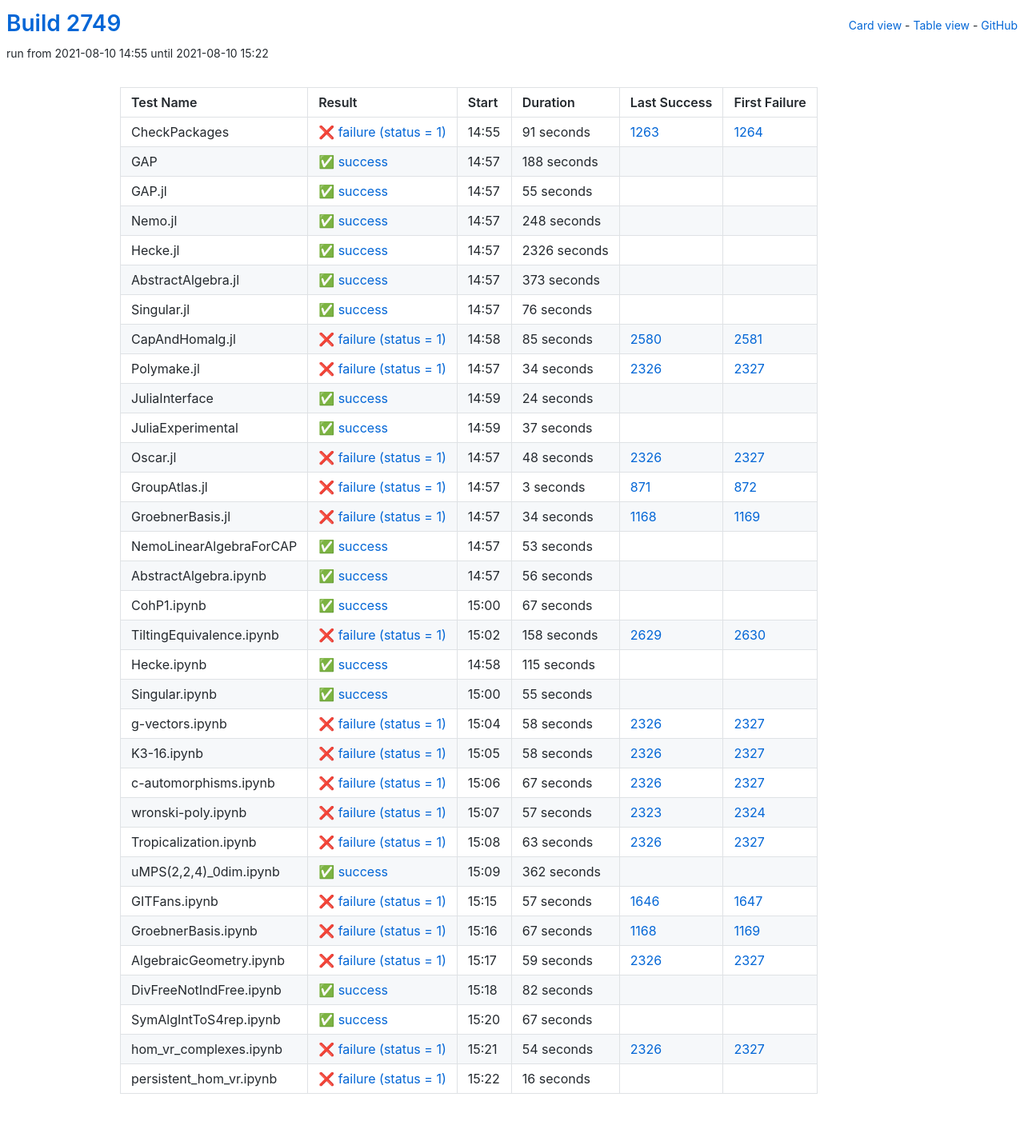
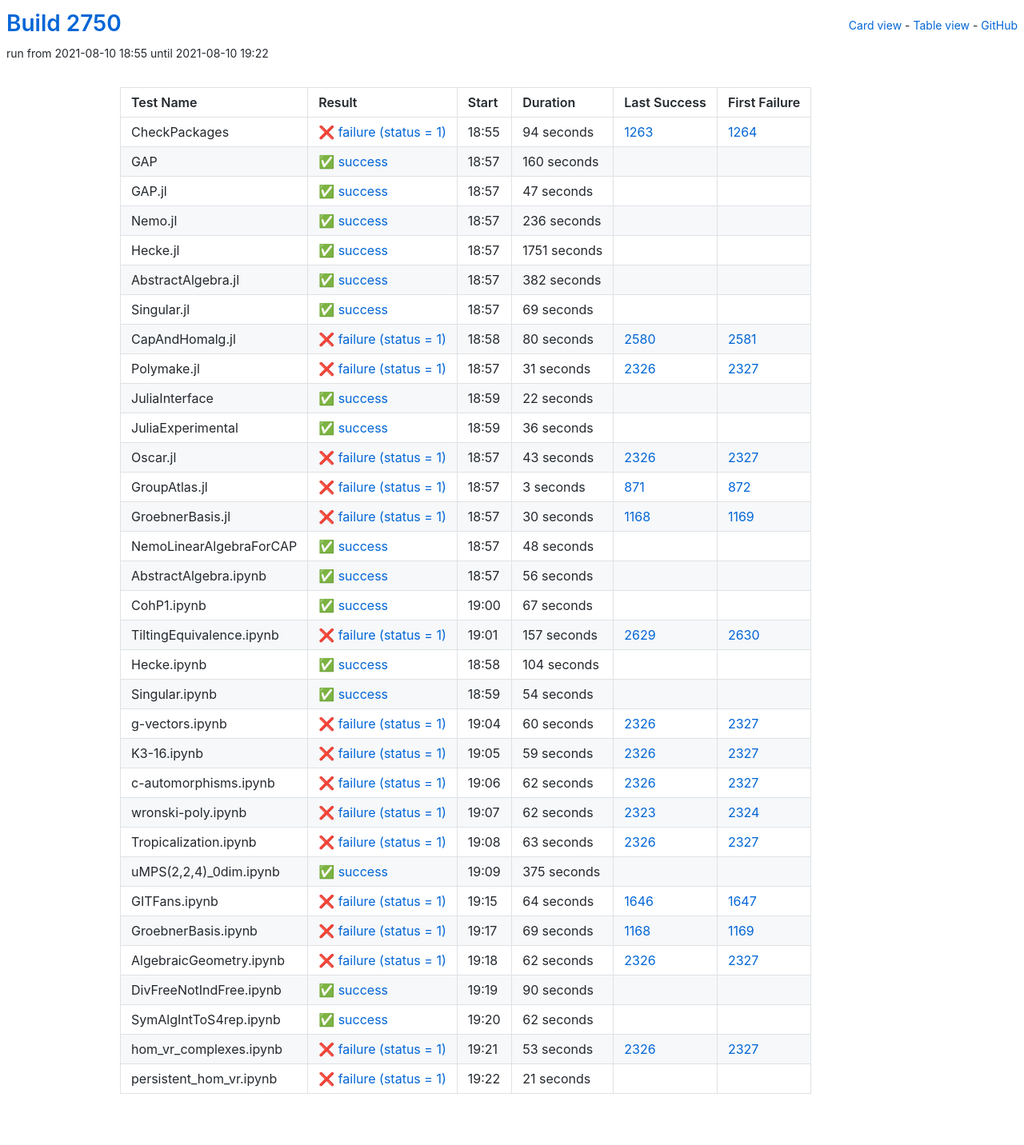
Before and after one commit to oscar-system/oscar-ci-status-stable, a Jekyll site: the page built from table.html, in a window 1280 px wide. Shown: the whole page at 80% size. Built offline with Jekyll 4.4.1, drawn with Linux system fonts in a browser that asks for light colours.

Commit message:
Build #2750

```diff
--- a/_data/ci.yml
+++ b/_data/ci.yml
@@ -1,6 +1,6 @@
 ---
-build: 2749
-build_url: https://oscarci.mathematik.uni-kl.de/job/oscar-stable/2749/
+build: 2750
+build_url: https://oscarci.mathematik.uni-kl.de/job/oscar-stable/2750/
 job: oscar-stable
 organization: oscar-system
 repo: oscar-ci-status-stable
@@ -8,152 +8,152 @@ repourl: https://github.com/oscar-system/oscar-ci-status-stable
 tests:
 - name: CheckPackages
   id: checkpackages
-  log: https://oscarci.mathematik.uni-kl.de/job/oscar-stable/2749/artifact/logs/build-2749/CheckPackages.log
-  start: 2021-08-10 14:55
+  log: https://oscarci.mathematik.uni-kl.de/job/oscar-stable/2750/artifact/logs/build-2750/CheckPackages.log
+  start: 2021-08-10 18:55
   success: false
   exitcode: 1
   status: failure
-  duration: 91
+  duration: 94
   last_success: 1263
   last_success_url: https://oscarci.mathematik.uni-kl.de/job/oscar-stable/1263/
   first_failure: 1264
   first_failure_url: https://oscarci.mathematik.uni-kl.de/job/oscar-stable/1264/
 - name: GAP
   id: gap
-  log: https://oscarci.mathematik.uni-kl.de/job/oscar-stable/2749/artifact/logs/build-2749/GAP.log
-  start: 2021-08-10 14:57
+  log: https://oscarci.mathematik.uni-kl.de/job/oscar-stable/2750/artifact/logs/build-2750/GAP.log
+  start: 2021-08-10 18:57
   success: true
   exitcode: 0
   status: success
-  duration: 188
+  duration: 160
   last_success: false
   last_success_url:
   first_failure: false
   first_failure_url:
 - name: GAP.jl
   id: gap-jl
-  log: https://oscarci.mathematik.uni-kl.de/job/oscar-stable/2749/artifact/logs/build-2749/GAP.jl.log
-  start: 2021-08-10 14:57
+  log: https://oscarci.mathematik.uni-kl.de/job/oscar-stable/2750/artifact/logs/build-2750/GAP.jl.log
+  start: 2021-08-10 18:57
   success: true
   exitcode: 0
   status: success
-  duration: 55
+  duration: 47
   last_success: false
   last_success_url:
   first_failure: false
   first_failure_url:
 - name: Nemo.jl
   id: nemo-jl
-  log: https://oscarci.mathematik.uni-kl.de/job/oscar-stable/2749/artifact/logs/build-2749/Nemo.jl.log
-  start: 2021-08-10 14:57
+  log: https://oscarci.mathematik.uni-kl.de/job/oscar-stable/2750/artifact/logs/build-2750/Nemo.jl.log
+  start: 2021-08-10 18:57
   success: true
   exitcode: 0
   status: success
-  duration: 248
+  duration: 236
   last_success: false
   last_success_url:
   first_failure: false
   first_failure_url:
 - name: Hecke.jl
   id: hecke-jl
-  log: https://oscarci.mathematik.uni-kl.de/job/oscar-stable/2749/artifact/logs/build-2749/Hecke.jl.log
-  start: 2021-08-10 14:57
+  log: https://oscarci.mathematik.uni-kl.de/job/oscar-stable/2750/artifact/logs/build-2750/Hecke.jl.log
+  start: 2021-08-10 18:57
   success: true
   exitcode: 0
   status: success
-  duration: 2326
+  duration: 1751
   last_success: false
   last_success_url:
   first_failure: false
   first_failure_url:
 - name: AbstractAlgebra.jl
   id: abstractalgebra-jl
-  log: https://oscarci.mathematik.uni-kl.de/job/oscar-stable/2749/artifact/logs/build-2749/AbstractAlgebra.jl.log
-  start: 2021-08-10 14:57
+  log: https://oscarci.mathematik.uni-kl.de/job/oscar-stable/2750/artifact/logs/build-2750/AbstractAlgebra.jl.log
+  start: 2021-08-10 18:57
   success: true
   exitcode: 0
   status: success
-  duration: 373
+  duration: 382
   last_success: false
   last_success_url:
   first_failure: false
   first_failure_url:
 - name: Singular.jl
   id: singular-jl
-  log: https://oscarci.mathematik.uni-kl.de/job/oscar-stable/2749/artifact/logs/build-2749/Singular.jl.log
-  start: 2021-08-10 14:57
+  log: https://oscarci.mathematik.uni-kl.de/job/oscar-stable/2750/artifact/logs/build-2750/Singular.jl.log
+  start: 2021-08-10 18:57
   success: true
   exitcode: 0
   status: success
-  duration: 76
+  duration: 69
   last_success: false
   last_success_url:
   first_failure: false
   first_failure_url:
 - name: CapAndHomalg.jl
   id: capandhomalg-jl
-  log: https://oscarci.mathematik.uni-kl.de/job/oscar-stable/2749/artifact/logs/build-2749/CapAndHomalg.jl.log
-  start: 2021-08-10 14:58
+  log: https://oscarci.mathematik.uni-kl.de/job/oscar-stable/2750/artifact/logs/build-2750/CapAndHomalg.jl.log
+  start: 2021-08-10 18:58
   success: false
   exitcode: 1
   status: failure
-  duration: 85
+  duration: 80
   last_success: 2580
   last_success_url: https://oscarci.mathematik.uni-kl.de/job/oscar-stable/2580/
   first_failure: 2581
   first_failure_url: https://oscarci.mathematik.uni-kl.de/job/oscar-stable/2581/
 - name: Polymake.jl
   id: polymake-jl
-  log: https://oscarci.mathematik.uni-kl.de/job/oscar-stable/2749/artifact/logs/build-2749/Polymake.jl.log
-  start: 2021-08-10 14:57
+  log: https://oscarci.mathematik.uni-kl.de/job/oscar-stable/2750/artifact/logs/build-2750/Polymake.jl.log
+  start: 2021-08-10 18:57
   success: false
   exitcode: 1
   status: failure
-  duration: 34
+  duration: 31
   last_success: 2326
   last_success_url: https://oscarci.mathematik.uni-kl.de/job/oscar-stable/2326/
   first_failure: 2327
   first_failure_url: https://oscarci.mathematik.uni-kl.de/job/oscar-stable/2327/
 - name: JuliaInterface
   id: juliainterface
-  log: https://oscarci.mathematik.uni-kl.de/job/oscar-stable/2749/artifact/logs/build-2749/JuliaInterface.log
-  start: 2021-08-10 14:59
+  log: https://oscarci.mathematik.uni-kl.de/job/oscar-stable/2750/artifact/logs/build-2750/JuliaInterface.log
+  start: 2021-08-10 18:59
   success: true
   exitcode: 0
   status: success
-  duration: 24
+  duration: 22
   last_success: false
   last_success_url:
   first_failure: false
   first_failure_url:
 - name: JuliaExperimental
   id: juliaexperimental
-  log: https://oscarci.mathematik.uni-kl.de/job/oscar-stable/2749/artifact/logs/build-2749/JuliaExperimental.log
-  start: 2021-08-10 14:59
+  log: https://oscarci.mathematik.uni-kl.de/job/oscar-stable/2750/artifact/logs/build-2750/JuliaExperimental.log
+  start: 2021-08-10 18:59
   success: true
   exitcode: 0
   status: success
-  duration: 37
+  duration: 36
   last_success: false
   last_success_url:
   first_failure: false
   first_failure_url:
 - name: Oscar.jl
   id: oscar-jl
-  log: https://oscarci.mathematik.uni-kl.de/job/oscar-stable/2749/artifact/logs/build-2749/Oscar.jl.log
-  start: 2021-08-10 14:57
+  log: https://oscarci.mathematik.uni-kl.de/job/oscar-stable/2750/artifact/logs/build-2750/Oscar.jl.log
+  start: 2021-08-10 18:57
   success: false
   exitcode: 1
   status: failure
-  duration: 48
+  duration: 43
   last_success: 2326
   last_success_url: https://oscarci.mathematik.uni-kl.de/job/oscar-stable/2326/
   first_failure: 2327
   first_failure_url: https://oscarci.mathematik.uni-kl.de/job/oscar-stable/2327/
 - name: GroupAtlas.jl
   id: groupatlas-jl
-  log: https://oscarci.mathematik.uni-kl.de/job/oscar-stable/2749/artifact/logs/build-2749/GroupAtlas.jl.log
-  start: 2021-08-10 14:57
+  log: https://oscarci.mathematik.uni-kl.de/job/oscar-stable/2750/artifact/logs/build-2750/GroupAtlas.jl.log
+  start: 2021-08-10 18:57
   success: false
   exitcode: 1
   status: failure
@@ -164,32 +164,32 @@ tests:
   first_failure_url: https://oscarci.mathematik.uni-kl.de/job/oscar-stable/872/
 - name: GroebnerBasis.jl
   id: groebnerbasis-jl
-  log: https://oscarci.mathematik.uni-kl.de/job/oscar-stable/2749/artifact/logs/build-2749/GroebnerBasis.jl.log
-  start: 2021-08-10 14:57
+  log: https://oscarci.mathematik.uni-kl.de/job/oscar-stable/2750/artifact/logs/build-2750/GroebnerBasis.jl.log
+  start: 2021-08-10 18:57
   success: false
   exitcode: 1
   status: failure
-  duration: 34
+  duration: 30
   last_success: 1168
   last_success_url: https://oscarci.mathematik.uni-kl.de/job/oscar-stable/1168/
   first_failure: 1169
   first_failure_url: https://oscarci.mathematik.uni-kl.de/job/oscar-stable/1169/
 - name: NemoLinearAlgebraForCAP
   id: nemolinearalgebraforcap
-  log: https://oscarci.mathematik.uni-kl.de/job/oscar-stable/2749/artifact/logs/build-2749/NemoLinearAlgebraForCAP.log
-  start: 2021-08-10 14:57
+  log: https://oscarci.mathematik.uni-kl.de/job/oscar-stable/2750/artifact/logs/build-2750/NemoLinearAlgebraForCAP.log
+  start: 2021-08-10 18:57
   success: true
   exitcode: 0
   status: success
-  duration: 53
+  duration: 48
   last_success: false
   last_success_url:
   first_failure: false
   first_failure_url:
 - name: AbstractAlgebra.ipynb
   id: abstractalgebra-ipynb
-  log: https://oscarci.mathematik.uni-kl.de/job/oscar-stable/2749/artifact/logs/build-2749/AbstractAlgebra.ipynb.log
-  start: 2021-08-10 14:57
+  log: https://oscarci.mathematik.uni-kl.de/job/oscar-stable/2750/artifact/logs/build-2750/AbstractAlgebra.ipynb.log
+  start: 2021-08-10 18:57
   success: true
   exitcode: 0
   status: success
@@ -200,8 +200,8 @@ tests:
   first_failure_url:
 - name: CohP1.ipynb
   id: cohp1-ipynb
-  log: https://oscarci.mathematik.uni-kl.de/job/oscar-stable/2749/artifact/logs/build-2749/CohP1.ipynb.log
-  start: 2021-08-10 15:00
+  log: https://oscarci.mathematik.uni-kl.de/job/oscar-stable/2750/artifact/logs/build-2750/CohP1.ipynb.log
+  start: 2021-08-10 19:00
   success: true
   exitcode: 0
   status: success
@@ -212,92 +212,92 @@ tests:
   first_failure_url:
 - name: TiltingEquivalence.ipynb
   id: tiltingequivalence-ipynb
-  log: https://oscarci.mathematik.uni-kl.de/job/oscar-stable/2749/artifact/logs/build-2749/TiltingEquivalence.ipynb.log
-  start: 2021-08-10 15:02
+  log: https://oscarci.mathematik.uni-kl.de/job/oscar-stable/2750/artifact/logs/build-2750/TiltingEquivalence.ipynb.log
+  start: 2021-08-10 19:01
   success: false
   exitcode: 1
   status: failure
-  duration: 158
+  duration: 157
   last_success: 2629
   last_success_url: https://oscarci.mathematik.uni-kl.de/job/oscar-stable/2629/
   first_failure: 2630
   first_failure_url: https://oscarci.mathematik.uni-kl.de/job/oscar-stable/2630/
 - name: Hecke.ipynb
   id: hecke-ipynb
-  log: https://oscarci.mathematik.uni-kl.de/job/oscar-stable/2749/artifact/logs/build-2749/Hecke.ipynb.log
-  start: 2021-08-10 14:58
+  log: https://oscarci.mathematik.uni-kl.de/job/oscar-stable/2750/artifact/logs/build-2750/Hecke.ipynb.log
+  start: 2021-08-10 18:58
   success: true
   exitcode: 0
   status: success
-  duration: 115
+  duration: 104
   last_success: false
   last_success_url:
   first_failure: false
   first_failure_url:
 - name: Singular.ipynb
   id: singular-ipynb
-  log: https://oscarci.mathematik.uni-kl.de/job/oscar-stable/2749/artifact/logs/build-2749/Singular.ipynb.log
-  start: 2021-08-10 15:00
+  log: https://oscarci.mathematik.uni-kl.de/job/oscar-stable/2750/artifact/logs/build-2750/Singular.ipynb.log
+  start: 2021-08-10 18:59
   success: true
   exitcode: 0
   status: success
-  duration: 55
+  duration: 54
   last_success: false
   last_success_url:
   first_failure: false
   first_failure_url:
 - name: g-vectors.ipynb
   id: g-vectors-ipynb
-  log: https://oscarci.mathematik.uni-kl.de/job/oscar-stable/2749/artifact/logs/build-2749/g-vectors.ipynb.log
-  start: 2021-08-10 15:04
+  log: https://oscarci.mathematik.uni-kl.de/job/oscar-stable/2750/artifact/logs/build-2750/g-vectors.ipynb.log
+  start: 2021-08-10 19:04
   success: false
   exitcode: 1
   status: failure
-  duration: 58
+  duration: 60
   last_success: 2326
   last_success_url: https://oscarci.mathematik.uni-kl.de/job/oscar-stable/2326/
   first_failure: 2327
   first_failure_url: https://oscarci.mathematik.uni-kl.de/job/oscar-stable/2327/
 - name: K3-16.ipynb
   id: k3-16-ipynb
-  log: https://oscarci.mathematik.uni-kl.de/job/oscar-stable/2749/artifact/logs/build-2749/K3-16.ipynb.log
-  start: 2021-08-10 15:05
+  log: https://oscarci.mathematik.uni-kl.de/job/oscar-stable/2750/artifact/logs/build-2750/K3-16.ipynb.log
+  start: 2021-08-10 19:05
   success: false
   exitcode: 1
   status: failure
-  duration: 58
+  duration: 59
   last_success: 2326
   last_success_url: https://oscarci.mathematik.uni-kl.de/job/oscar-stable/2326/
   first_failure: 2327
   first_failure_url: https://oscarci.mathematik.uni-kl.de/job/oscar-stable/2327/
 - name: c-automorphisms.ipynb
   id: c-automorphisms-ipynb
-  log: https://oscarci.mathematik.uni-kl.de/job/oscar-stable/2749/artifact/logs/build-2749/c-automorphisms.ipynb.log
-  start: 2021-08-10 15:06
+  log: https://oscarci.mathematik.uni-kl.de/job/oscar-stable/2750/artifact/logs/build-2750/c-automorphisms.ipynb.log
+  start: 2021-08-10 19:06
   success: false
   exitcode: 1
   status: failure
-  duration: 67
+  duration: 62
   last_success: 2326
   last_success_url: https://oscarci.mathematik.uni-kl.de/job/oscar-stable/2326/
   first_failure: 2327
   first_failure_url: https://oscarci.mathematik.uni-kl.de/job/oscar-stable/2327/
 - name: wronski-poly.ipynb
   id: wronski-poly-ipynb
-  log: https://oscarci.mathematik.uni-kl.de/job/oscar-stable/2749/artifact/logs/build-2749/wronski-poly.ipynb.log
-  start: 2021-08-10 15:07
+  log: https://oscarci.mathematik.uni-kl.de/job/oscar-stable/2750/artifact/logs/build-2750/wronski-poly.ipynb.log
+  start: 2021-08-10 19:07
   success: false
   exitcode: 1
   status: failure
-  duration: 57
+  duration: 62
   last_success: 2323
   last_success_url: https://oscarci.mathematik.uni-kl.de/job/oscar-stable/2323/
   first_failure: 2324
   first_failure_url: https://oscarci.mathematik.uni-kl.de/job/oscar-stable/2324/
 - name: Tropicalization.ipynb
   id: tropicalization-ipynb
-  log: https://oscarci.mathematik.uni-kl.de/job/oscar-stable/2749/artifact/logs/build-2749/Tropicalization.ipynb.log
-  start: 2021-08-10 15:08
+  log: https://oscarci.mathematik.uni-kl.de/job/oscar-stable/2750/artifact/logs/build-2750/Tropicalization.ipynb.log
+  start: 2021-08-10 19:08
   success: false
   exitcode: 1
   status: failure
@@ -308,96 +308,96 @@ tests:
   first_failure_url: https://oscarci.mathematik.uni-kl.de/job/oscar-stable/2327/
 - name: uMPS(2,2,4)_0dim.ipynb
   id: umps-2-2-4-0dim-ipynb
-  log: https://oscarci.mathematik.uni-kl.de/job/oscar-stable/2749/artifact/logs/build-2749/uMPS-2-2-4-_0dim.ipynb.log
-  start: 2021-08-10 15:09
+  log: https://oscarci.mathematik.uni-kl.de/job/oscar-stable/2750/artifact/logs/build-2750/uMPS-2-2-4-_0dim.ipynb.log
+  start: 2021-08-10 19:09
   success: true
   exitcode: 0
   status: success
-  duration: 362
+  duration: 375
   last_success: false
   last_success_url:
   first_failure: false
   first_failure_url:
 - name: GITFans.ipynb
   id: gitfans-ipynb
-  log: https://oscarci.mathematik.uni-kl.de/job/oscar-stable/2749/artifact/logs/build-2749/GITFans.ipynb.log
-  start: 2021-08-10 15:15
+  log: https://oscarci.mathematik.uni-kl.de/job/oscar-stable/2750/artifact/logs/build-2750/GITFans.ipynb.log
+  start: 2021-08-10 19:15
   success: false
   exitcode: 1
   status: failure
-  duration: 57
+  duration: 64
   last_success: 1646
   last_success_url: https://oscarci.mathematik.uni-kl.de/job/oscar-stable/1646/
   first_failure: 1647
   first_failure_url: https://oscarci.mathematik.uni-kl.de/job/oscar-stable/1647/
 - name: GroebnerBasis.ipynb
   id: groebnerbasis-ipynb
-  log: https://oscarci.mathematik.uni-kl.de/job/oscar-stable/2749/artifact/logs/build-2749/GroebnerBasis.ipynb.log
-  start: 2021-08-10 15:16
+  log: https://oscarci.mathematik.uni-kl.de/job/oscar-stable/2750/artifact/logs/build-2750/GroebnerBasis.ipynb.log
+  start: 2021-08-10 19:17
   success: false
   exitcode: 1
   status: failure
-  duration: 67
+  duration: 69
   last_success: 1168
   last_success_url: https://oscarci.mathematik.uni-kl.de/job/oscar-stable/1168/
   first_failure: 1169
   first_failure_url: https://oscarci.mathematik.uni-kl.de/job/oscar-stable/1169/
 - name: AlgebraicGeometry.ipynb
   id: algebraicgeometry-ipynb
-  log: https://oscarci.mathematik.uni-kl.de/job/oscar-stable/2749/artifact/logs/build-2749/AlgebraicGeometry.ipynb.log
-  start: 2021-08-10 15:17
+  log: https://oscarci.mathematik.uni-kl.de/job/oscar-stable/2750/artifact/logs/build-2750/AlgebraicGeometry.ipynb.log
+  start: 2021-08-10 19:18
   success: false
   exitcode: 1
   status: failure
-  duration: 59
+  duration: 62
   last_success: 2326
   last_success_url: https://oscarci.mathematik.uni-kl.de/job/oscar-stable/2326/
   first_failure: 2327
   first_failure_url: https://oscarci.mathematik.uni-kl.de/job/oscar-stable/2327/
 - name: DivFreeNotIndFree.ipynb
   id: divfreenotindfree-ipynb
-  log: https://oscarci.mathematik.uni-kl.de/job/oscar-stable/2749/artifact/logs/build-2749/DivFreeNotIndFree.ipynb.log
-  start: 2021-08-10 15:18
+  log: https://oscarci.mathematik.uni-kl.de/job/oscar-stable/2750/artifact/logs/build-2750/DivFreeNotIndFree.ipynb.log
+  start: 2021-08-10 19:19
   success: true
   exitcode: 0
   status: success
-  duration: 82
+  duration: 90
   last_success: false
   last_success_url:
   first_failure: false
   first_failure_url:
 - name: SymAlgIntToS4rep.ipynb
   id: symalginttos4rep-ipynb
-  log: https://oscarci.mathematik.uni-kl.de/job/oscar-stable/2749/artifact/logs/build-2749/SymAlgIntToS4rep.ipynb.log
-  start: 2021-08-10 15:20
+  log: https://oscarci.mathematik.uni-kl.de/job/oscar-stable/2750/artifact/logs/build-2750/SymAlgIntToS4rep.ipynb.log
+  start: 2021-08-10 19:20
   success: true
   exitcode: 0
   status: success
-  duration: 67
+  duration: 62
   last_success: false
   last_success_url:
   first_failure: false
   first_failure_url:
 - name: hom_vr_complexes.ipynb
   id: hom-vr-complexes-ipynb
-  log: https://oscarci.mathematik.uni-kl.de/job/oscar-stable/2749/artifact/logs/build-2749/hom_vr_complexes.ipynb.log
-  start: 2021-08-10 15:21
+  log: https://oscarci.mathematik.uni-kl.de/job/oscar-stable/2750/artifact/logs/build-2750/hom_vr_complexes.ipynb.log
+  start: 2021-08-10 19:21
   success: false
   exitcode: 1
   status: failure
-  duration: 54
+  duration: 53
   last_success: 2326
   last_success_url: https://oscarci.mathematik.uni-kl.de/job/oscar-stable/2326/
   first_failure: 2327
   first_failure_url: https://oscarci.mathematik.uni-kl.de/job/oscar-stable/2327/
 - name: persistent_hom_vr.ipynb
   id: persistent-hom-vr-ipynb
-  log: https://oscarci.mathematik.uni-kl.de/job/oscar-stable/2749/artifact/logs/build-2749/persistent_hom_vr.ipynb.log
-  start: 2021-08-10 15:22
+  log: https://oscarci.mathematik.uni-kl.de/job/oscar-stable/2750/artifact/logs/build-2750/persistent_hom_vr.ipynb.log
+  start: 2021-08-10 19:22
   success: false
   exitcode: 1
   status: failure
-  duration: 16
+  duration: 21
   last_success: false
   last_success_url:
   first_failure: false
```
Also changed, not shown: README.md.
